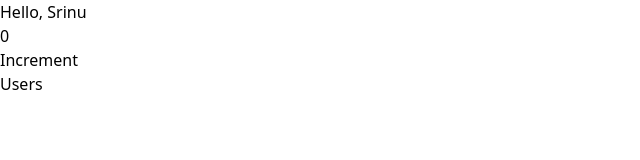
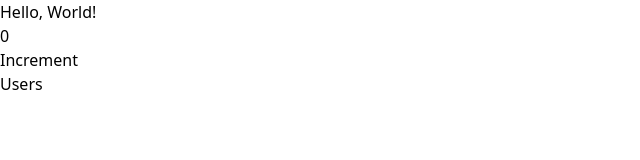
Before and after one commit to Srinu126/vite-test, a React (Vite) app: page / in a window 1280 px wide. Shown: the top 160 px of the page, without its empty margins (0-640 px from the left). Built offline with nearby package versions, Linux system fonts and the light colour scheme; no server answers.

Commit message:
vitest setup and first tests

```diff
--- a/src/App.tsx
+++ b/src/App.tsx
@@ -5,7 +5,7 @@ import { Users } from "./components/Users";
 function App() {
   return (
     <div className="flex flex-col justify-center items-center h-screen">
-      <Greetings name="Srinu" />
+      <Greetings />
       <Counter/>
       <Users/>
     </div>
--- a/src/components/Greetings.tsx
+++ b/src/components/Greetings.tsx
@@ -1,7 +1,7 @@
-export const Greetings = ({ name }: { name: string }) => {
+export const Greetings = ({ name }: { name?: string }) => {
   return (
     <div>
-      <h1 className="text-4xl font-bold">Hello, {name}</h1>
+      <h1 className="text-4xl font-bold">Hello, {name || "World!"}</h1>
     </div>
   );
 };
--- a/tsconfig.app.json
+++ b/tsconfig.app.json
@@ -6,6 +6,7 @@
     "lib": ["ES2020", "DOM", "DOM.Iterable"],
     "module": "ESNext",
     "skipLibCheck": true,
+    "types": ["@testing-library/jest-dom/vitest"],
 
     /* Bundler mode */
     "moduleResolution": "bundler",
--- /dev/null
+++ b/vitest.setup.ts
@@ -0,0 +1 @@
+import "@testing-library/jest-dom/vitest";
```
Also changed, not shown: package.json (+7 -1 lines), vitest.config.ts (added, +9 -0 lines), 2 other files (tests, documents, lock files or other folders).
